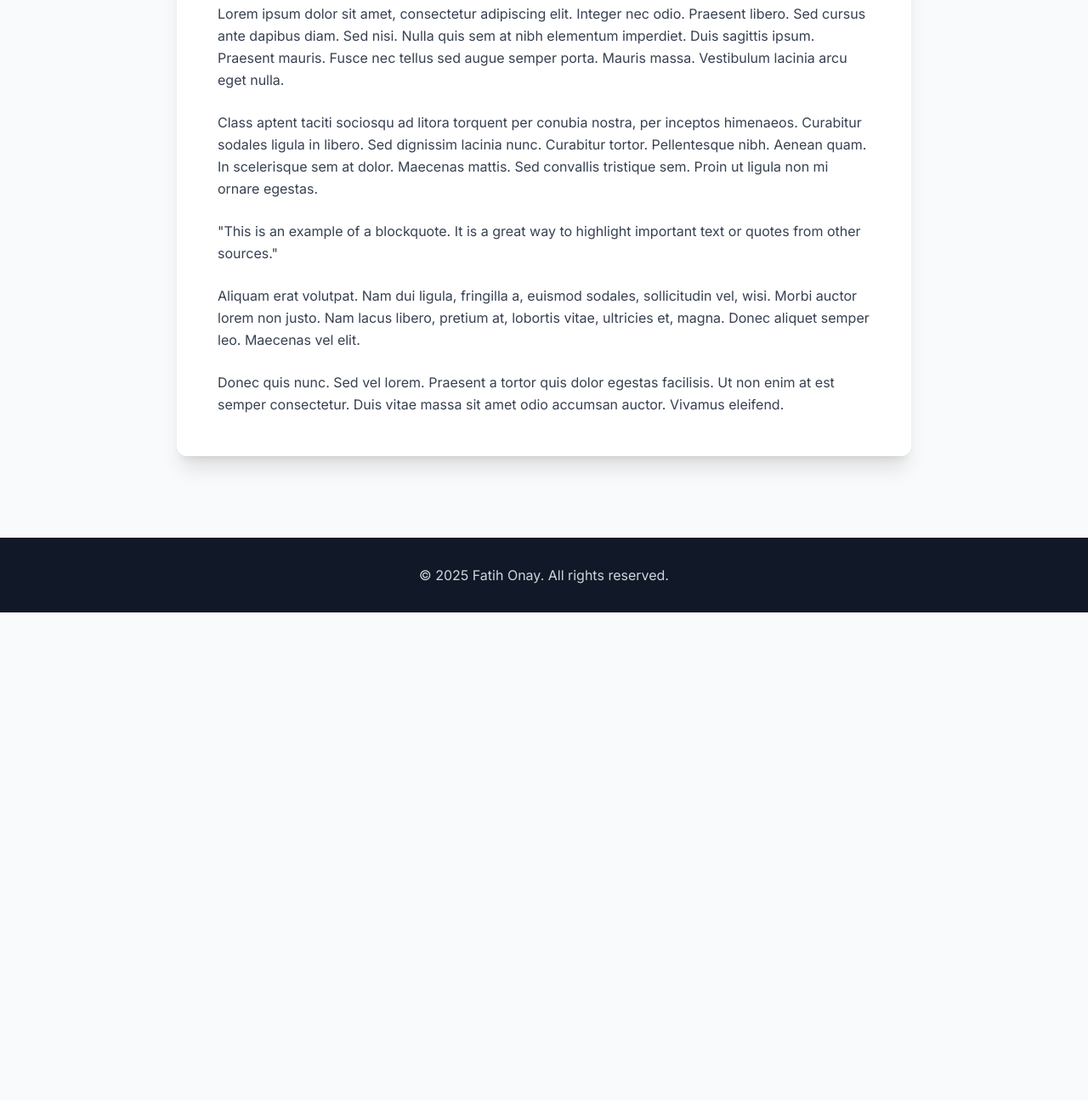
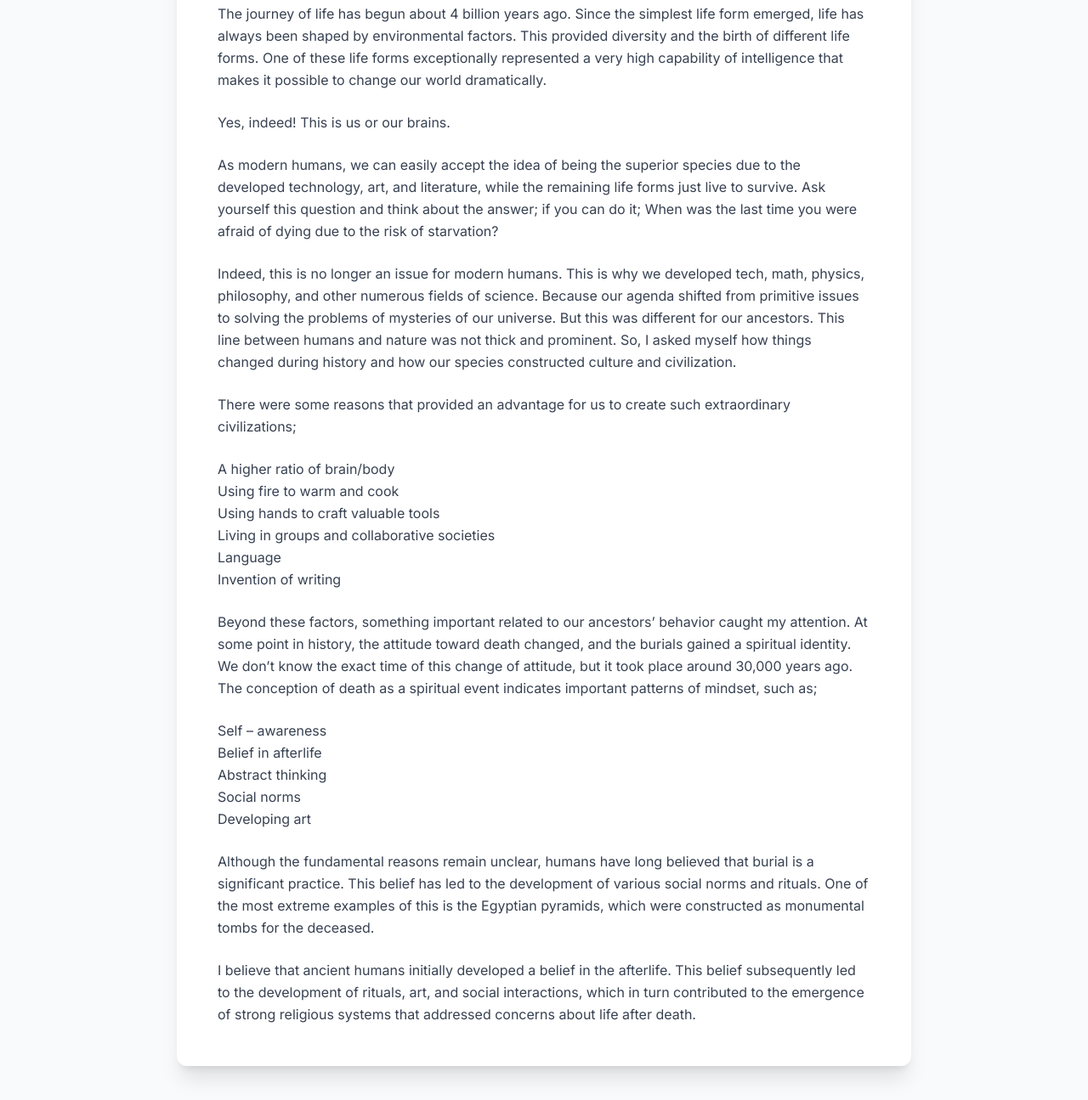
Before and after one commit to fatihonay/fatihonay.github.io, a plain HTML site: page blog-posts/Inhibitory Control.html in a window 1280 px wide. Shown: the part 745-2040 px from the top of the page at 85% size. Before the commit the page ends 1466 px from the top, so only its background shows below. Drawn offline with nearby package versions, Linux system fonts and the light colour scheme.

Commit message:
add post

```diff
--- a/blog-posts/Inhibitory Control.html
+++ b/blog-posts/Inhibitory Control.html
@@ -50,28 +50,62 @@
                     <span>5 min read</span>
                 </div>
                 <h1 class="text-3xl sm:text-4xl lg:text-5xl font-extrabold text-gray-900 leading-tight mb-6">
-                    This is the Title of My Awesome Blog Post
+                    The first Evidences of Human Conciousness
                 </h1>
 
                 <!-- Blog Post Content -->
                 <div class="prose max-w-none text-gray-700 leading-relaxed space-y-6">
                     <p>
-                        Lorem ipsum dolor sit amet, consectetur adipiscing elit. Integer nec odio. Praesent libero. Sed cursus ante dapibus diam. Sed nisi. Nulla quis sem at nibh elementum imperdiet. Duis sagittis ipsum. Praesent mauris. Fusce nec tellus sed augue semper porta. Mauris massa. Vestibulum lacinia arcu eget nulla.
+The journey of life has begun about 4 billion years ago. Since the simplest life form emerged, life has always been shaped by environmental factors. This provided diversity and the birth of different life forms. One of these life forms exceptionally represented a very high capability of intelligence that makes it possible to change our world dramatically.
                     </p>
-                    <p>
-                        Class aptent taciti sociosqu ad litora torquent per conubia nostra, per inceptos himenaeos. Curabitur sodales ligula in libero. Sed dignissim lacinia nunc. Curabitur tortor. Pellentesque nibh. Aenean quam. In scelerisque sem at dolor. Maecenas mattis. Sed convallis tristique sem. Proin ut ligula non mi ornare egestas.
-                    </p>
+
                     <blockquote>
                         <p>
-                            "This is an example of a blockquote. It is a great way to highlight important text or quotes from other sources."
+Yes, indeed! This is us or our brains.
                         </p>
                     </blockquote>
+
+                        <p>
+As modern humans, we can easily accept the idea of being the superior species due to the developed technology, art, and literature, while the remaining life forms just live to survive. Ask yourself this question and think about the answer; if you can do it;
+When was the last time you were afraid of dying due to the risk of starvation?
+                      </p>
+
                     <p>
-                        Aliquam erat volutpat. Nam dui ligula, fringilla a, euismod sodales, sollicitudin vel, wisi. Morbi auctor lorem non justo. Nam lacus libero, pretium at, lobortis vitae, ultricies et, magna. Donec aliquet semper leo. Maecenas vel elit.
-                    </p>
+Indeed, this is no longer an issue for modern humans. This is why we developed tech, math, physics, philosophy, and other numerous fields of science. Because our agenda shifted from primitive issues to solving the problems of mysteries of our universe. But this was different for our ancestors. This line between humans and nature was not thick and prominent. So, I asked myself how things changed during history and how our species constructed culture and civilization.                    </p>
                     <p>
-                        Donec quis nunc. Sed vel lorem. Praesent a tortor quis dolor egestas facilisis. Ut non enim at est semper consectetur. Duis vitae massa sit amet odio accumsan auctor. Vivamus eleifend.
-                    </p>
+
+                    <p>
+There were some reasons that provided an advantage for us to create such extraordinary civilizations;
+    <ul>
+        <li>A higher ratio of brain/body</li>
+        <li>Using fire to warm and cook</li>
+        <li>Using hands to craft valuable tools</li>
+        <li>Living in groups and collaborative societies</li>
+        <li>Language</li>
+        <li>Invention of writing</li>
+    </ul>
+                    <p>
+
+                        <p>
+            Beyond these factors, something important related to our ancestors’ behavior caught my attention. At some point in history, the attitude toward death changed, and the burials gained a spiritual identity. We don’t know the exact time of this change of attitude, but it took place around 30,000 years ago. The conception of death as a spiritual event indicates important patterns of mindset, such as;
+        </p>
+
+        <!-- The second list of mindset patterns -->
+        <ul>
+            <li>Self – awareness</li>
+            <li>Belief in afterlife</li>
+            <li>Abstract thinking</li>
+            <li>Social norms</li>
+            <li>Developing art</li>
+        </ul>
+
+        <p>
+            Although the fundamental reasons remain unclear, humans have long believed that burial is a significant practice. This belief has led to the development of various social norms and rituals. One of the most extreme examples of this is the Egyptian pyramids, which were constructed as monumental tombs for the deceased.
+        </p>
+
+        <p>
+            I believe that ancient humans initially developed a belief in the afterlife. This belief subsequently led to the development of rituals, art, and social interactions, which in turn contributed to the emergence of strong religious systems that addressed concerns about life after death.
+        </p>
                 </div>
             </div>
         </article>
```
